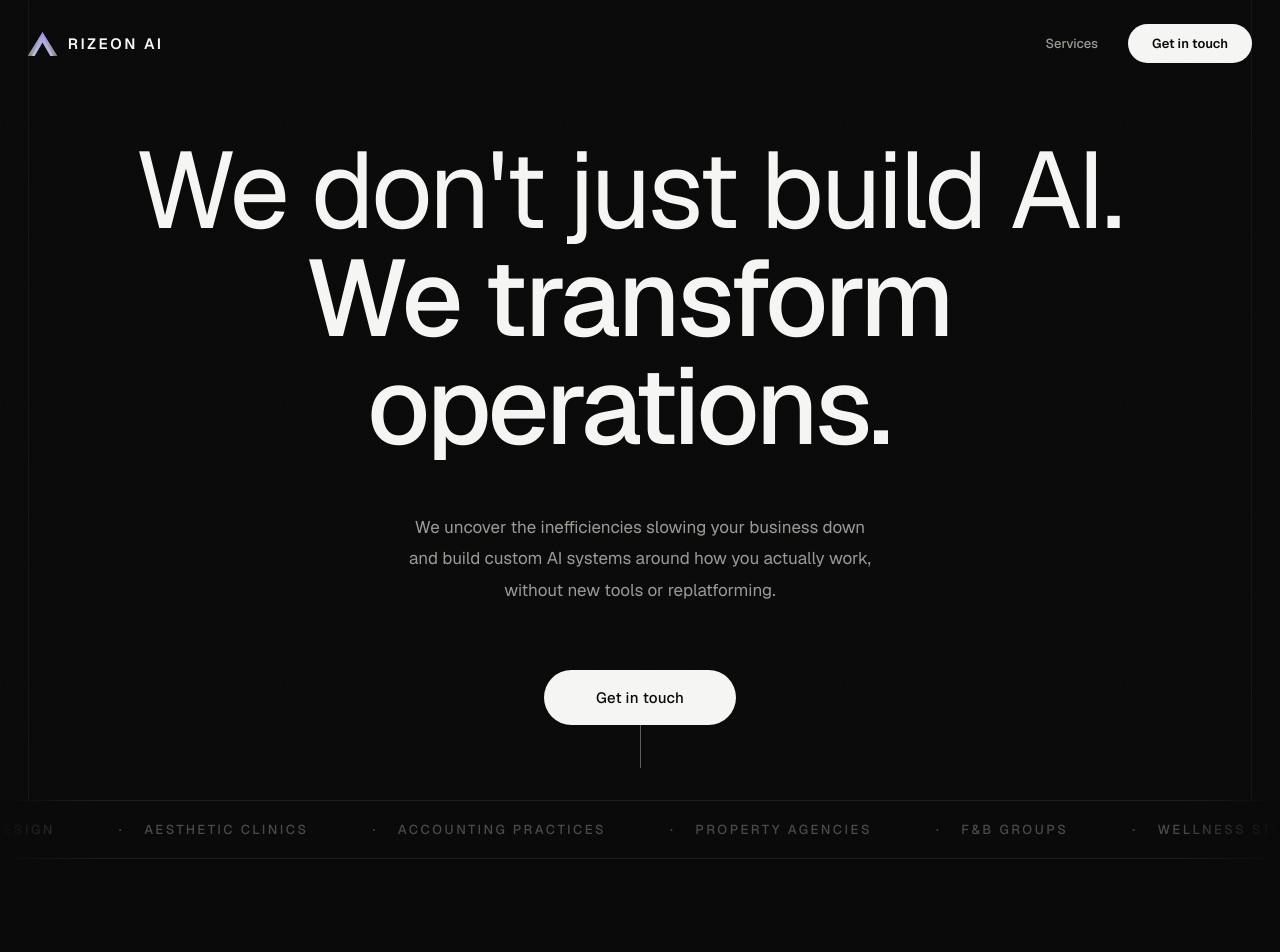
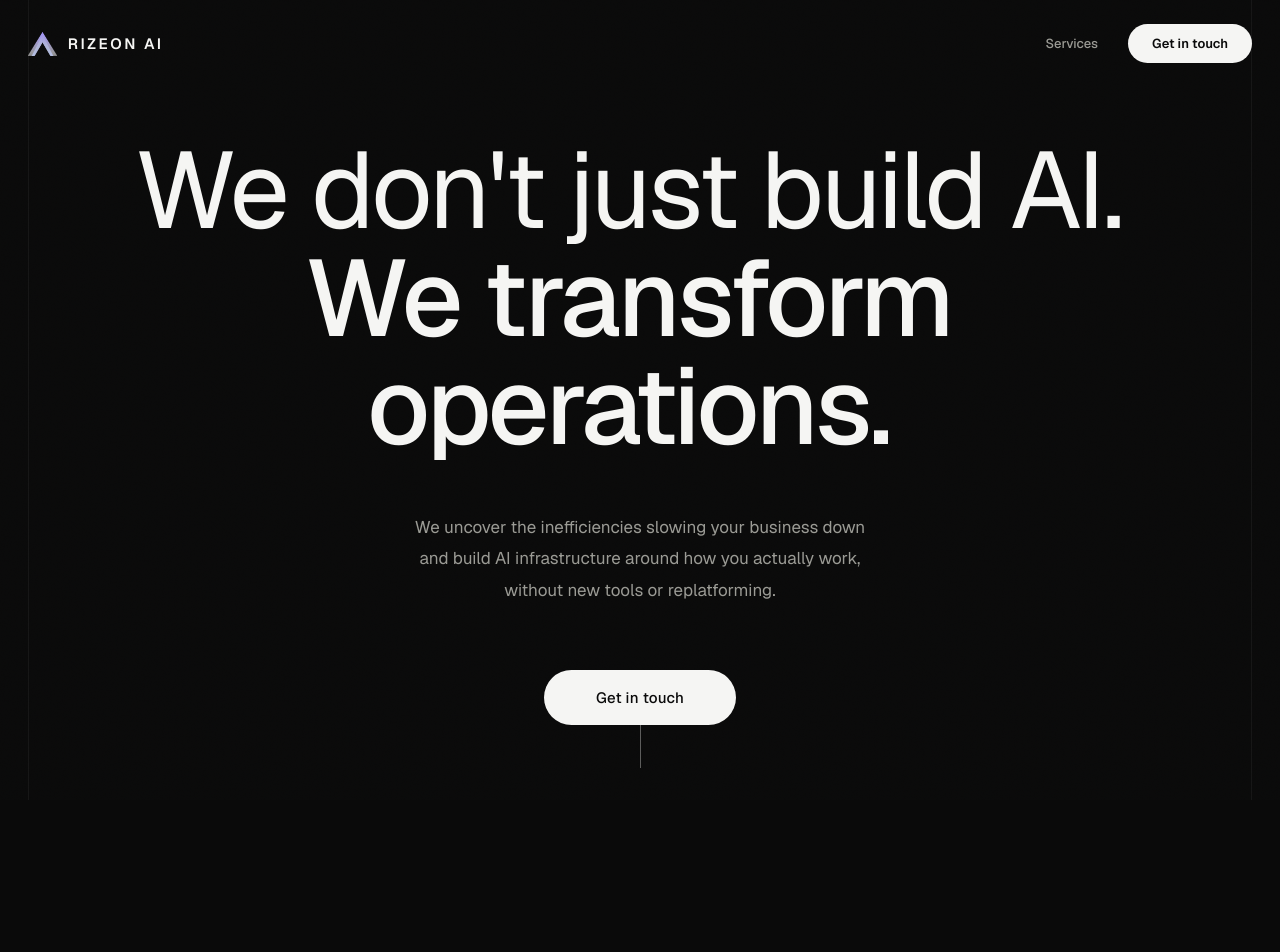
Before and after one commit to johncena808/rizeonsite, a React (Vite) app: page / in a window 1280 px wide. Shown: the top 952 px of the page. Built offline with nearby package versions, Linux system fonts and the light colour scheme.

Commit message:
rebrand to AI infra, new case studies

```diff
--- a/index.html
+++ b/index.html
@@ -4,7 +4,7 @@
     <meta charset="UTF-8" />
     <meta name="viewport" content="width=device-width, initial-scale=1.0" />
     <title>Rizeon AI</title>
-    <meta name="description" content="Custom AI systems for business operations. Built around how you actually work." />
+    <meta name="description" content="AI infrastructure for business operations. Built around how you actually work." />
     <link rel="icon" type="image/png" href="/favicon.png" />
     <link rel="apple-touch-icon" href="/apple-touch-icon.png" />
     <link rel="icon" type="image/png" sizes="192x192" href="/favicon-192.png" />
--- a/src/App.jsx
+++ b/src/App.jsx
@@ -29,8 +29,6 @@ const GlobalStyle = () => (
     body { margin: 0; }
     ::selection { background: ${c.purple}; color: #fff; }
 
-    @keyframes marqueeL { 0% { transform: translateX(0); } 100% { transform: translateX(-50%); } }
-    @keyframes marqueeR { 0% { transform: translateX(-50%); } 100% { transform: translateX(0); } }
     @keyframes wordUp {
       0% { opacity: 0; transform: translateY(110%) rotate(2deg); }
       100% { opacity: 1; transform: translateY(0) rotate(0deg); }
@@ -69,8 +67,6 @@ const GlobalStyle = () => (
     }
     .btn-fill:hover::before { transform: translateY(0); }
     .btn-fill-light:hover { color: ${c.white} !important; }
-
-    .marquee-pause:hover > div { animation-play-state: paused; }
 
     .hamburger { display: none; }
     .svc-item { transition: background 0.3s, padding-left 0.4s cubic-bezier(0.2,0.7,0.2,1); }
@@ -381,38 +377,28 @@ function HomePage({ navigate }) {
     return () => window.removeEventListener("scroll", onScroll);
   }, []);
 
-  const industries = [
-    "Renovation & Interior Design", "Aesthetic Clinics", "Accounting Practices",
-    "Property Agencies", "F&B Groups", "Wellness Studios", "Legal Firms", "Recruitment Agencies",
-  ];
-
   const capabilities = [
     { title: "Client Communication", desc: "AI that responds to every enquiry instantly across WhatsApp, email and calls, trained on your exact protocols." },
     { title: "Workflow Automation", desc: "Document chasing, intake, scheduling, and follow-ups handled end-to-end without a human touching them." },
     { title: "Admin & Data Operations", desc: "Data moved between your tools automatically. No more copy-pasting between CRM, calendar, and inbox." },
-    { title: "Custom Systems", desc: "Whatever your bottleneck is, we architect a bespoke AI system around your specific business logic." },
+    { title: "Custom Infrastructure", desc: "Whatever your bottleneck is, we architect bespoke AI infrastructure around your specific business logic." },
   ];
 
   const testimonials = [
     {
-      name: "Isaac",
-      role: "Real Estate Agency",
-      text: "Portal leads get a reply in under a minute now, even when the whole team is out at viewings. Buyers actually answer our calls because we are the first agency in their inbox.",
+      name: "Ryan Montoya",
+      role: "CEO, Ovrhaul",
+      text: "Every lead that comes through the pipeline gets qualified and booked automatically. It saves my team at least 15 hours a week, and nothing slips through anymore.",
     },
     {
-      name: "Amanda",
+      name: "Mario",
+      role: "Cross Insurance",
+      text: "The AI SDR they built handles outreach and follow-up across our entire book. Booked calls come in daily without my team chasing a single prospect.",
+    },
+    {
+      name: "Angeline",
       role: "Recruitment Firm",
       text: "Applications are processed and screened before my consultants open their laptops. Shortlists that used to take two days now land the same morning.",
-    },
-    {
-      name: "Matthias",
-      role: "Aesthetic Clinic",
-      text: "New enquiries get an instant response even after hours, and appointment reminders go out automatically. No-shows are down and my front desk finally has breathing room.",
-    },
-    {
-      name: "Andrew",
-      role: "Accounting Firm",
-      text: "Data entry and document chasing used to eat half my team's week. The system handles both now, and month-end closes without the usual scramble.",
     },
   ];
 
@@ -575,7 +561,7 @@ function HomePage({ navigate }) {
           position: "relative",
           fontWeight: 400,
         }}>
-          We uncover the inefficiencies slowing your business down and build custom AI systems around how you actually work, without new tools or replatforming.
+          We uncover the inefficiencies slowing your business down and build AI infrastructure around how you actually work, without new tools or replatforming.
         </p>
 
         <div style={{
@@ -609,7 +595,7 @@ function HomePage({ navigate }) {
           textTransform: "uppercase", textAlign: "right", lineHeight: 2,
           animation: "fadeUp 1.2s cubic-bezier(0.2,0.8,0.2,1) 2.2s both",
         }}>
-          Custom AI Systems<br />For Operations
+          AI Infrastructure<br />For Operations
         </div>
 
         {/* drawn-line scroll cue */}
@@ -625,25 +611,6 @@ function HomePage({ navigate }) {
           }} />
         </div>
       </section>
-
-      {/* ── INDUSTRY TICKER ── */}
-      <div style={{
-        borderTop: `1px solid ${c.border}`, borderBottom: `1px solid ${c.border}`,
-        padding: "20px 0", overflow: "hidden",
-        maskImage: "linear-gradient(90deg, transparent, black 8%, black 92%, transparent)",
-        WebkitMaskImage: "linear-gradient(90deg, transparent, black 8%, black 92%, transparent)",
-      }}>
-        <div style={{ display: "flex", whiteSpace: "nowrap", animation: "marqueeL 60s linear infinite", width: "max-content" }}>
-          {[...industries, ...industries].map((ind, i) => (
-            <span key={i} style={{
-              fontFamily: display, color: c.greyDim, fontSize: 13, letterSpacing: 2.5,
-              textTransform: "uppercase", fontWeight: 500, paddingRight: 64,
-            }}>
-              <span style={{ color: c.greyDim, marginRight: 20 }}>·</span>{ind}
-            </span>
-          ))}
-        </div>
-      </div>
 
       {/* ── PROBLEM NARRATIVE ── */}
       <section className="section-pad-lg" style={{ padding: "30vh 28px 20vh", maxWidth: 880, margin: "0 auto" }}>
@@ -662,7 +629,7 @@ function HomePage({ navigate }) {
           <Reveal>
             <span style={{ fontFamily: mono, fontSize: 12, color: c.purple, letterSpacing: 3, textTransform: "uppercase", fontWeight: 500 }}>02 — What we build</span>
             <h2 style={{ fontFamily: display, fontSize: "clamp(36px, 6vw, 64px)", fontWeight: 500, letterSpacing: -1.8, margin: "22px 0 20px", lineHeight: 1.05, maxWidth: 700 }}>
-              Custom AI, built around your business.
+              AI infrastructure, built around your business.
             </h2>
             <p style={{ color: c.grey, fontSize: 16, lineHeight: 1.75, maxWidth: 520, margin: "0 0 72px" }}>
               Not off-the-shelf software. We architect systems around your specific workflows, protocols, and bottlenecks.
@@ -780,6 +747,33 @@ function HomePage({ navigate }) {
                 </div>
               </Reveal>
             ))}
+            {/* placeholder: next client */}
+            <Reveal delay={0.24}>
+              <div
+                onClick={go("contact")}
+                style={{
+                  border: `1px dashed rgba(245,245,243,0.18)`, borderRadius: 10,
+                  padding: "38px 32px 32px",
+                  height: "100%", boxSizing: "border-box",
+                  display: "flex", flexDirection: "column",
+                  alignItems: "center", justifyContent: "center", textAlign: "center",
+                  cursor: "pointer", gap: 14,
+                  transition: "border-color 0.4s, transform 0.4s, background 0.4s",
+                }}
+                onMouseEnter={(e) => { e.currentTarget.style.borderColor = "rgba(139,92,246,0.5)"; e.currentTarget.style.transform = "translateY(-6px)"; e.currentTarget.style.background = "rgba(139,92,246,0.03)"; }}
+                onMouseLeave={(e) => { e.currentTarget.style.borderColor = "rgba(245,245,243,0.18)"; e.currentTarget.style.transform = "translateY(0)"; e.currentTarget.style.background = "transparent"; }}
+              >
+                <span style={{ fontFamily: mono, fontSize: 11, color: c.greyDim, letterSpacing: 2.5, textTransform: "uppercase" }}>
+                  Reserved
+                </span>
+                <p style={{ fontFamily: display, fontSize: 20, fontWeight: 500, color: c.white, margin: 0, letterSpacing: -0.4, lineHeight: 1.35 }}>
+                  This space is waiting<br />for your firm.
+                </p>
+                <span style={{ fontFamily: display, fontSize: 13.5, fontWeight: 500, color: c.purple }}>
+                  Start with an audit →
+                </span>
+              </div>
+            </Reveal>
           </div>
         </div>
       </section>
@@ -939,7 +933,7 @@ function HomePage({ navigate }) {
               <span style={{ fontFamily: display, fontSize: 14, fontWeight: 600, letterSpacing: 2.5 }}>RIZEON AI</span>
             </span>
             <p style={{ color: c.grey, fontSize: 13.5, lineHeight: 1.8, margin: 0, maxWidth: 280 }}>
-              Custom AI systems for business operations. Built around how you actually work.
+              AI infrastructure for business operations. Built around how you actually work.
             </p>
           </div>
           <div>
@@ -1122,9 +1116,9 @@ function ServicesPage({ navigate }) {
               n: "02",
               title: "Build",
               tagline: "Systems shaped around you.",
-              para: "We architect a custom AI system around your business logic, trained on your protocols and tone. It plugs into the tools you already use and is fully tested before it touches a real customer.",
+              para: "We architect AI infrastructure around your business logic, trained on your protocols and tone. It plugs into the tools you already use and is fully tested before it touches a real customer.",
               items: [
-                "Custom system architecture around your workflows",
+                "Custom infrastructure architecture around your workflows",
                 "AI trained on your protocols and policies",
                 "Integration with your CRM, calendar and WhatsApp",
                 "Sandbox testing before anything goes live",
@@ -1200,7 +1194,7 @@ function ServicesPage({ navigate }) {
               <span style={{ fontFamily: display, fontSize: 14, fontWeight: 600, letterSpacing: 2.5 }}>RIZEON AI</span>
             </span>
             <p style={{ color: c.grey, fontSize: 13.5, lineHeight: 1.8, margin: 0, maxWidth: 280 }}>
-              Custom AI systems for business operations. Built around how you actually work.
+              AI infrastructure for business operations. Built around how you actually work.
             </p>
           </div>
           <div>
```
